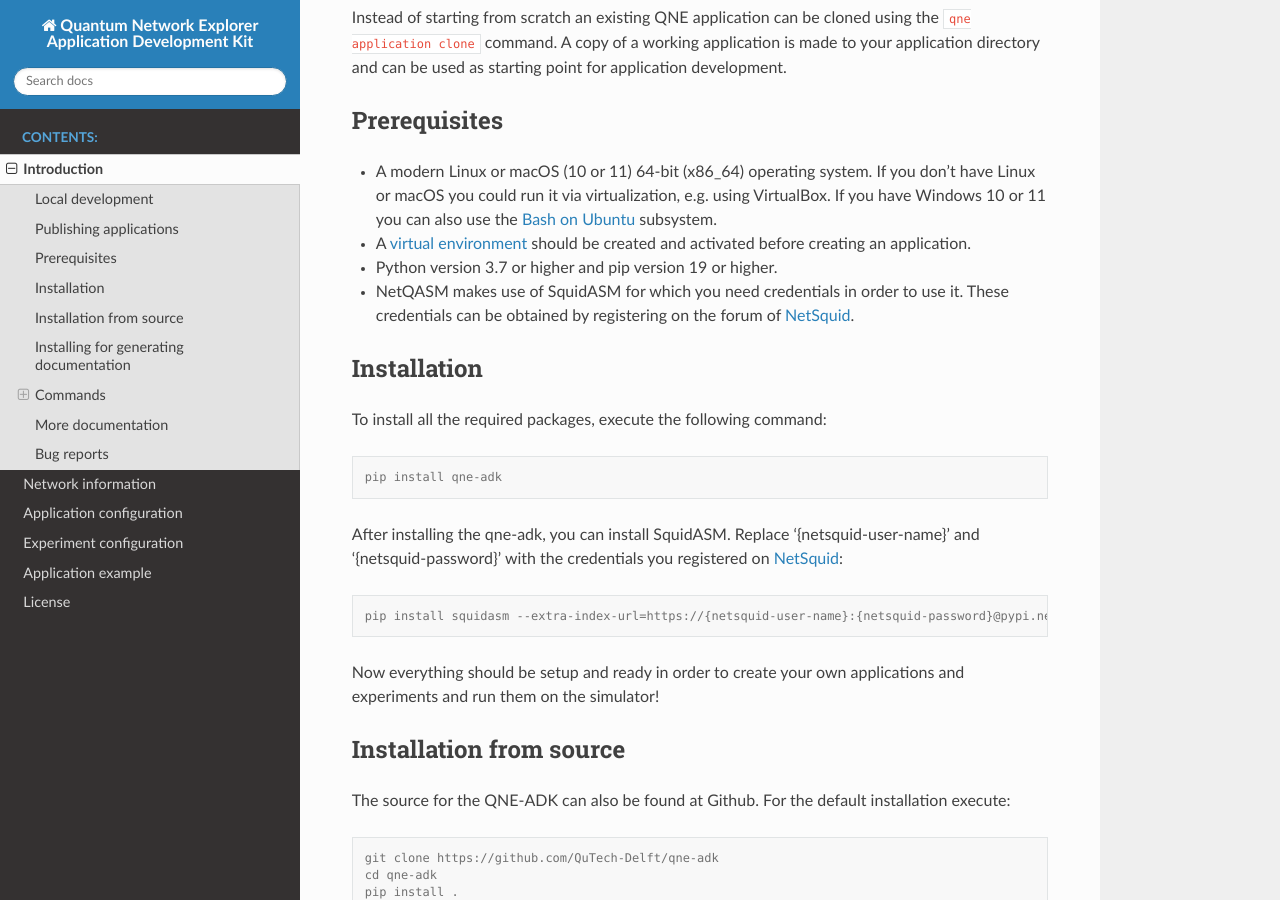
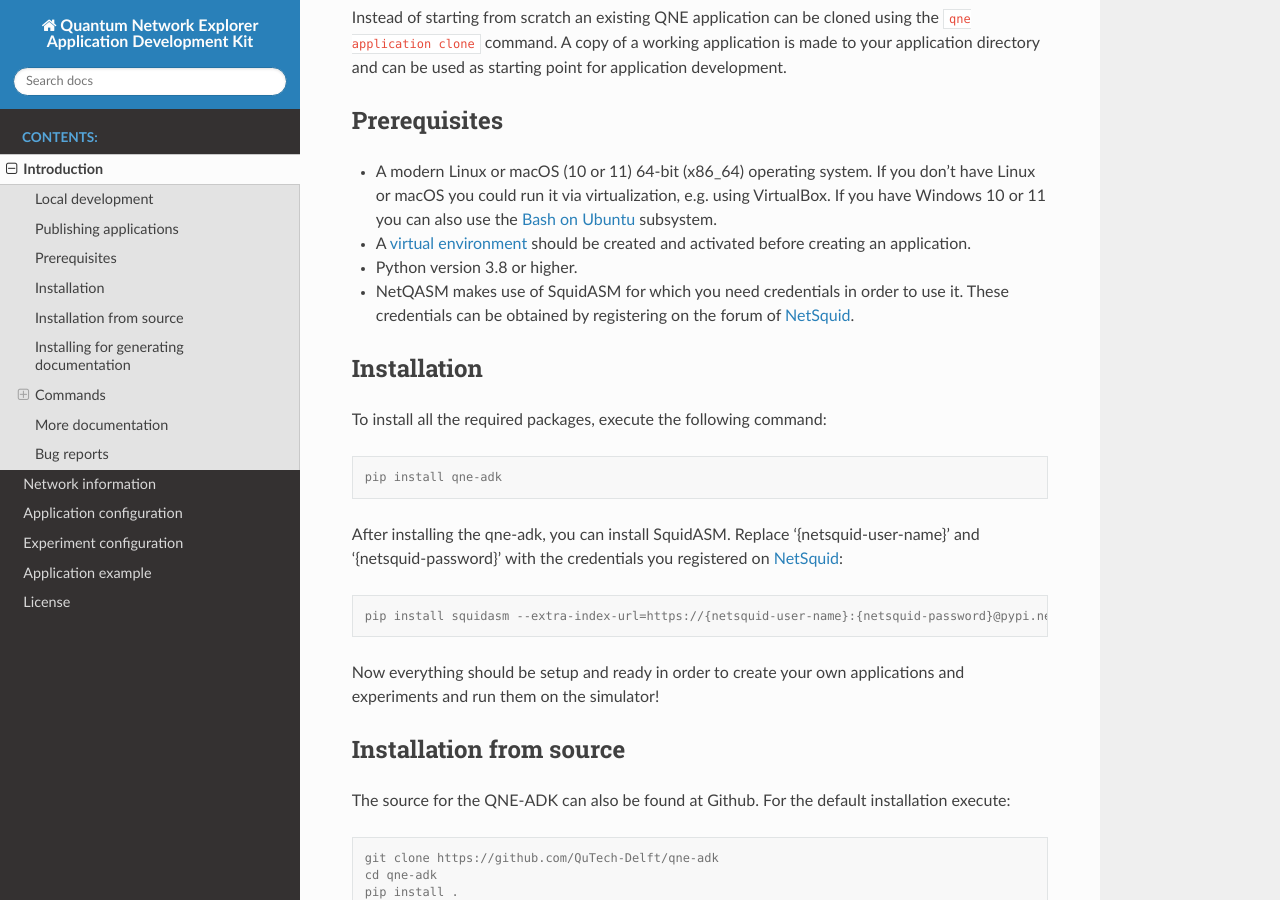
Before and after one commit to QuTech-Delft/qne-adk, a Sphinx documentation site: the page built from docs/introduction.rst, in a window 1280 px wide and 900 px high, scrolled down 995 px. Built offline with Sphinx 7.4.7 and the Read the Docs theme 2.0.0, drawn with Linux system fonts in a browser that asks for light colours.

Commit message:
drop python3.7

```diff
--- a/docs/introduction.rst
+++ b/docs/introduction.rst
@@ -45,7 +45,7 @@ Prerequisites
   the `Bash on Ubuntu <https://docs.microsoft.com/en-us/windows/wsl/>`_ subsystem.
 * A `virtual environment <https://docs.python.org/3/library/venv.html>`_ should be created and activated before
   creating an application.
-* Python version 3.7 or higher and pip version 19 or higher.
+* Python version 3.8 or higher.
 * NetQASM makes use of SquidASM for which you need credentials in order to use it. These credentials can be obtained
   by registering on the forum of `NetSquid <https://forum.netsquid.org/>`_.
 
--- a/setup.py
+++ b/setup.py
@@ -52,7 +52,7 @@ setup(
     author="QuTech-Delft",
     author_email="support@quantum-network.com",
     url="https://github.com/QuTech-Delft/qne-adk",
-    python_requires=">=3.7",
+    python_requires=">=3.8",
     package_dir={"": "src"},
     package_data={"": ["networks/*.json",
                        "schema/applications/*.json",
@@ -73,7 +73,6 @@ setup(
         "Operating System :: Microsoft :: Windows",
         "Operating System :: POSIX :: Linux",
         "Programming Language :: Python :: 3",
-        "Programming Language :: Python :: 3.7",
         "Programming Language :: Python :: 3.8",
         "Programming Language :: Python :: 3.9",
         "Topic :: Scientific/Engineering",
```
Also changed, not shown: README.md (+1 -1 lines), 1 other file.
